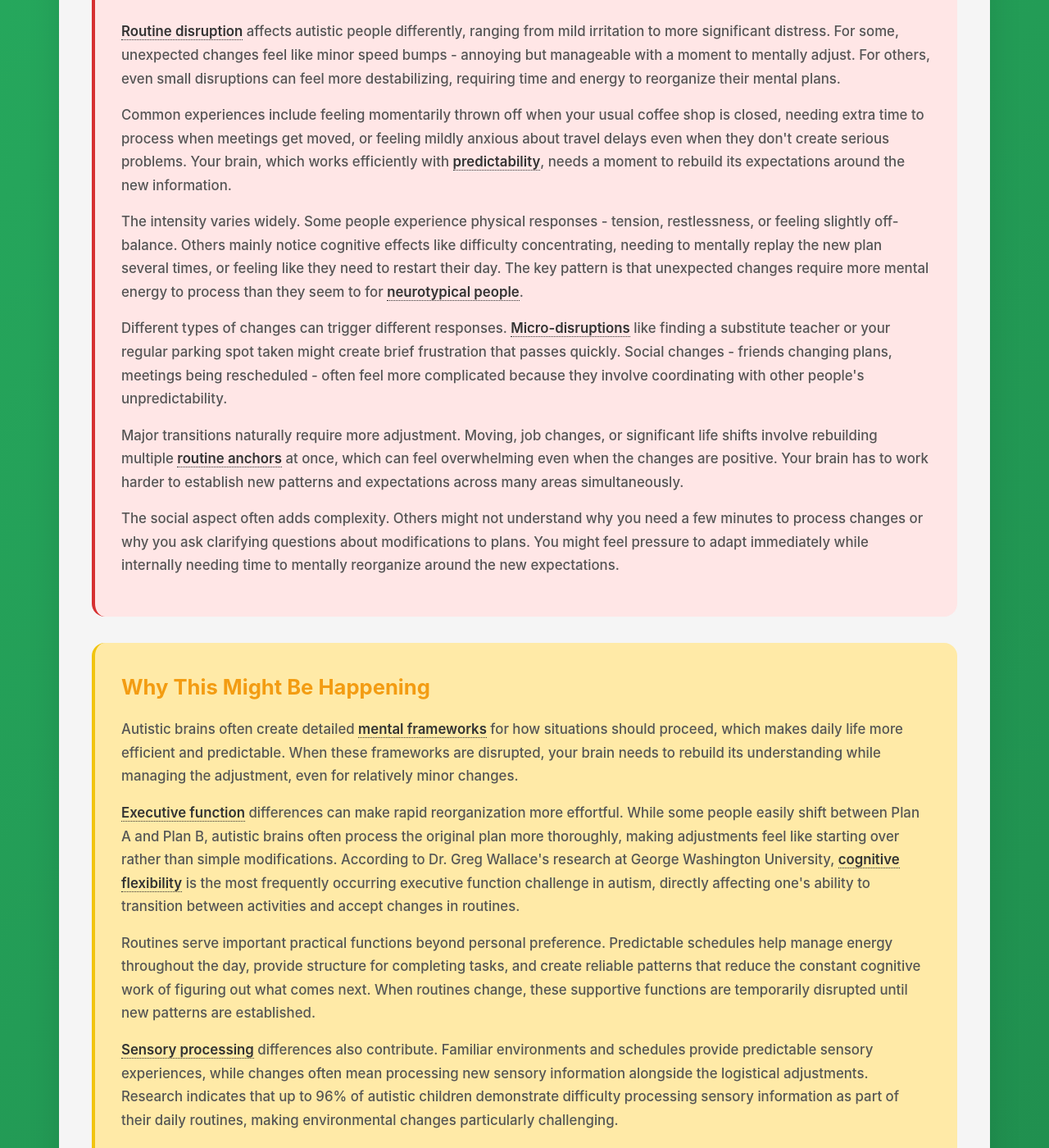
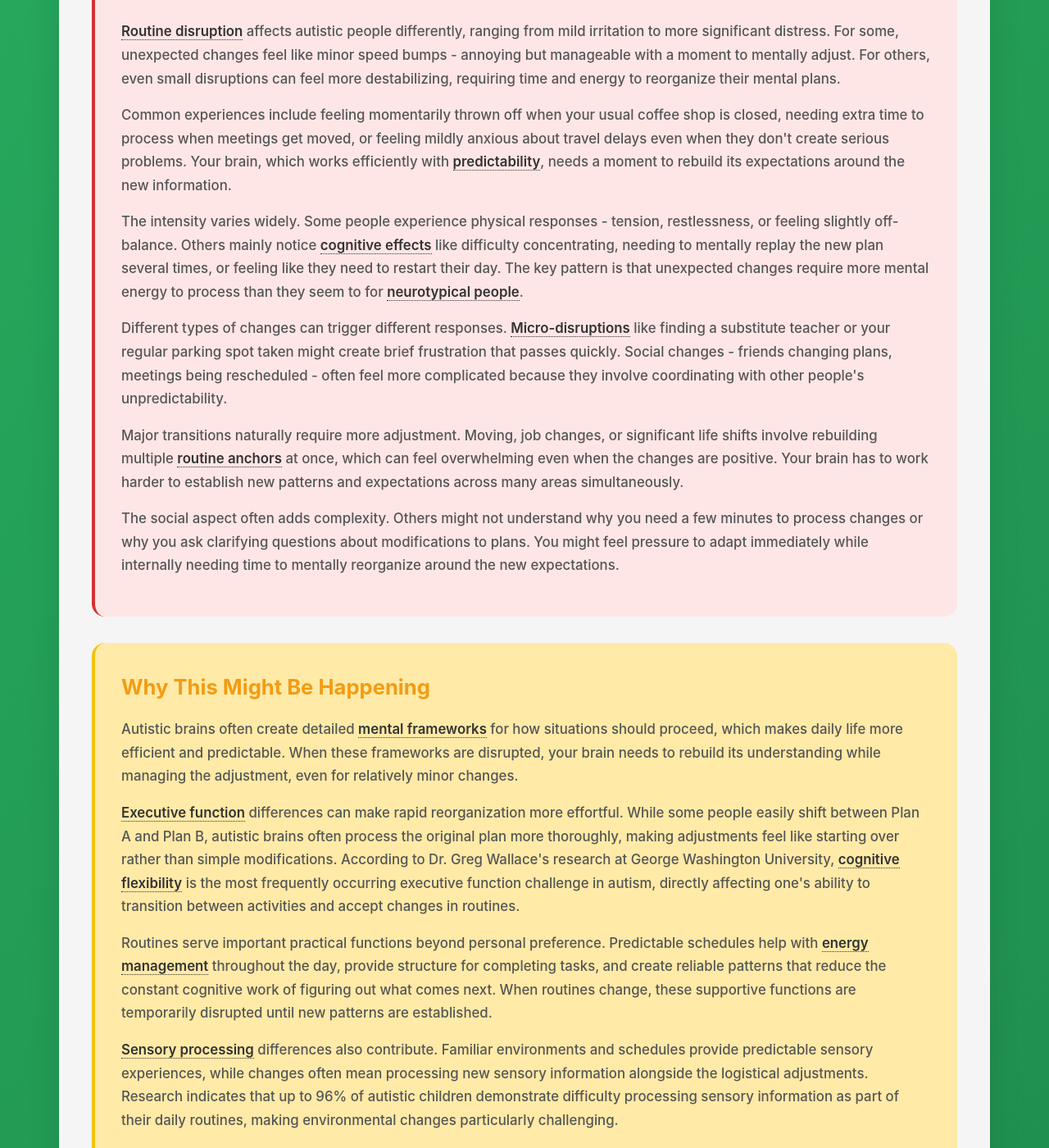
Before and after one commit to neurodivergent-survival-guide/neurodivergent-survival-guide, a Jekyll site: the page built from struggles/change-and-routine-disruption.html, in a window 1280 px wide and 1400 px high, scrolled down 796 px. Shown: the whole window at 82% size. Built offline with Jekyll 4.4.1, drawn with Linux system fonts in a browser that asks for light colours; some of the changed text lies outside the part shown.

Commit message:
Update change-and-routine-disruption.html

```diff
--- a/struggles/change-and-routine-disruption.html
+++ b/struggles/change-and-routine-disruption.html
@@ -27,35 +27,35 @@
         <h2 id="what-this-feels-like">What This Feels Like</h2>
         <p><a class="jargon">Routine disruption<span class="tooltip">When established patterns and schedules are unexpectedly altered or broken</span></a> affects autistic people differently, ranging from mild irritation to more significant distress. For some, unexpected changes feel like minor speed bumps - annoying but manageable with a moment to mentally adjust. For others, even small disruptions can feel more destabilizing, requiring time and energy to reorganize their mental plans.</p>
 
-        <p>Common experiences include feeling momentarily thrown off when your usual coffee shop is closed, needing extra time to process when meetings get moved, or feeling mildly anxious about travel delays even when they don't create serious problems. Your brain, which works efficiently with <a class="jargon">predictability<span class="tooltip">Knowing what to expect in terms of schedule, environment, and social situations</span></a>, needs a moment to rebuild its expectations around the new information.</p>
+        <p>Common experiences include feeling momentarily thrown off when your usual coffee shop is closed, needing extra time to process when meetings get moved, or feeling mildly anxious about travel delays even when they don't create serious problems. Your brain, which works efficiently with <a class="jargon">predictability<span class="tooltip">The quality of being able to be known or declared in advance</span></a>, needs a moment to rebuild its expectations around the new information.</p>
 
-        <p>The intensity varies widely. Some people experience physical responses - tension, restlessness, or feeling slightly off-balance. Others mainly notice cognitive effects like difficulty concentrating, needing to mentally replay the new plan several times, or feeling like they need to restart their day. The key pattern is that unexpected changes require more mental energy to process than they seem to for <a class="jargon">neurotypical people<span class="tooltip">People whose brains develop and function in ways considered typical by society</span></a>.</p>
+        <p>The intensity varies widely. Some people experience physical responses - tension, restlessness, or feeling slightly off-balance. Others mainly notice <a class="jargon">cognitive effects<span class="tooltip">Changes in mental processes including thinking, memory, attention, and problem-solving</span></a> like difficulty concentrating, needing to mentally replay the new plan several times, or feeling like they need to restart their day. The key pattern is that unexpected changes require more mental energy to process than they seem to for <a class="jargon">neurotypical people<span class="tooltip">People whose brain development and function align with what is considered standard or typical</span></a>.</p>
 
-        <p>Different types of changes can trigger different responses. <a class="jargon">Micro-disruptions<span class="tooltip">Small, seemingly minor changes like a store being closed or a usual route being blocked</span></a> like finding a substitute teacher or your regular parking spot taken might create brief frustration that passes quickly. Social changes - friends changing plans, meetings being rescheduled - often feel more complicated because they involve coordinating with other people's unpredictability.</p>
+        <p>Different types of changes can trigger different responses. <a class="jargon">Micro-disruptions<span class="tooltip">Small, seemingly minor changes to expected patterns or routines</span></a> like finding a substitute teacher or your regular parking spot taken might create brief frustration that passes quickly. Social changes - friends changing plans, meetings being rescheduled - often feel more complicated because they involve coordinating with other people's unpredictability.</p>
 
-        <p>Major transitions naturally require more adjustment. Moving, job changes, or significant life shifts involve rebuilding multiple <a class="jargon">routine anchors<span class="tooltip">Predictable elements of your daily life that provide stability and help you feel grounded</span></a> at once, which can feel overwhelming even when the changes are positive. Your brain has to work harder to establish new patterns and expectations across many areas simultaneously.</p>
+        <p>Major transitions naturally require more adjustment. Moving, job changes, or significant life shifts involve rebuilding multiple <a class="jargon">routine anchors<span class="tooltip">Predictable elements of daily life that provide stability and structure</span></a> at once, which can feel overwhelming even when the changes are positive. Your brain has to work harder to establish new patterns and expectations across many areas simultaneously.</p>
 
         <p>The social aspect often adds complexity. Others might not understand why you need a few minutes to process changes or why you ask clarifying questions about modifications to plans. You might feel pressure to adapt immediately while internally needing time to mentally reorganize around the new expectations.</p>
     </div>
 
     <div class="why-section">
         <h2 id="why-this-happens">Why This Might Be Happening</h2>
-        <p>Autistic brains often create detailed <a class="jargon">mental frameworks<span class="tooltip">Cognitive structures that organize expectations about how situations should unfold</span></a> for how situations should proceed, which makes daily life more efficient and predictable. When these frameworks are disrupted, your brain needs to rebuild its understanding while managing the adjustment, even for relatively minor changes.</p>
+        <p>Autistic brains often create detailed <a class="jargon">mental frameworks<span class="tooltip">Cognitive structures that organize information and expectations</span></a> for how situations should proceed, which makes daily life more efficient and predictable. When these frameworks are disrupted, your brain needs to rebuild its understanding while managing the adjustment, even for relatively minor changes.</p>
 
-        <p><a class="jargon">Executive function<span class="tooltip">Mental skills including working memory, flexible thinking, and self-control</span></a> differences can make rapid reorganization more effortful. While some people easily shift between Plan A and Plan B, autistic brains often process the original plan more thoroughly, making adjustments feel like starting over rather than simple modifications. According to Dr. Greg Wallace's research at George Washington University, <a class="jargon">cognitive flexibility<span class="tooltip">The ability to switch between different concepts or adapt behavior when circumstances change</span></a> is the most frequently occurring executive function challenge in autism, directly affecting one's ability to transition between activities and accept changes in routines.</p>
+        <p><a class="jargon">Executive function<span class="tooltip">A set of mental skills including working memory, flexible thinking, and self-control</span></a> differences can make rapid reorganization more effortful. While some people easily shift between Plan A and Plan B, autistic brains often process the original plan more thoroughly, making adjustments feel like starting over rather than simple modifications. According to Dr. Greg Wallace's research at George Washington University, <a class="jargon">cognitive flexibility<span class="tooltip">The ability to switch between different concepts or adapt thinking to new situations</span></a> is the most frequently occurring executive function challenge in autism, directly affecting one's ability to transition between activities and accept changes in routines.</p>
 
-        <p>Routines serve important practical functions beyond personal preference. Predictable schedules help manage energy throughout the day, provide structure for completing tasks, and create reliable patterns that reduce the constant cognitive work of figuring out what comes next. When routines change, these supportive functions are temporarily disrupted until new patterns are established.</p>
+        <p>Routines serve important practical functions beyond personal preference. Predictable schedules help with <a class="jargon">energy management<span class="tooltip">The allocation and conservation of mental and physical resources throughout daily activities</span></a> throughout the day, provide structure for completing tasks, and create reliable patterns that reduce the constant cognitive work of figuring out what comes next. When routines change, these supportive functions are temporarily disrupted until new patterns are established.</p>
 
-        <p><a class="jargon">Sensory processing<span class="tooltip">How your nervous system receives and responds to sensory information from your environment</span></a> differences also contribute. Familiar environments and schedules provide predictable sensory experiences, while changes often mean processing new sensory information alongside the logistical adjustments. Research indicates that up to 96% of autistic children demonstrate difficulty processing sensory information as part of their daily routines, making environmental changes particularly challenging.</p>
+        <p><a class="jargon">Sensory processing<span class="tooltip">How the nervous system receives and responds to sensory information</span></a> differences also contribute. Familiar environments and schedules provide predictable sensory experiences, while changes often mean processing new sensory information alongside the logistical adjustments. Research indicates that up to 96% of autistic children demonstrate difficulty processing sensory information as part of their daily routines, making environmental changes particularly challenging.</p>
 
         <p>The need for processing time reflects differences in how autistic brains handle new information rather than inflexibility or difficulty with change itself. Your brain may simply need more time to integrate new information with existing plans and expectations, combining both the logistical adjustments and sensory changes that come with disrupted routines.</p>
 
         <div class="learn-more" onclick="toggleLearnMore(this)">
             <h3>Learn More: Routine as Cognitive Support ↓</h3>
             <div class="learn-more-content">
-                <p><a class="jargon">Routine<span class="tooltip">Regular, predictable patterns of activities and schedules</span></a> serves as cognitive scaffolding that allows your brain to allocate mental resources efficiently. When your environment is predictable, more processing power is available for detailed analysis, creative thinking, and skill development rather than constantly assessing and adapting to new information.</p>
+                <p><a class="jargon">Routine<span class="tooltip">A regular, unvarying sequence of actions or pattern of behavior</span></a> serves as cognitive scaffolding that allows your brain to allocate mental resources efficiently. When your environment is predictable, more processing power is available for detailed analysis, creative thinking, and skill development rather than constantly assessing and adapting to new information.</p>
 
-                <p>Understanding routine needs as cognitive accessibility rather than rigidity helps frame appropriate accommodations. Many successful autistic adults maintain structured routines throughout their lives while developing strategies for handling necessary changes when they occur. Recent neuroscience research on brain circuit development shows that disruptions to routine can particularly impact the <a class="jargon">superior colliculus<span class="tooltip">A brain structure involved in attention and orienting responses</span></a> and <a class="jargon">ventral tegmental area<span class="tooltip">A brain region important for motivation and reward processing</span></a> communication pathways, which are essential for flexible attention shifting.</p>
+                <p>Understanding routine needs as cognitive accessibility rather than rigidity helps frame appropriate accommodations. Many successful autistic adults maintain structured routines throughout their lives while developing strategies for handling necessary changes when they occur. Recent neuroscience research on brain circuit development shows that disruptions to routine can particularly impact the <a class="jargon">superior colliculus<span class="tooltip">A brain structure involved in visual processing and eye movement control</span></a> and <a class="jargon">ventral tegmental area<span class="tooltip">A brain region containing dopamine neurons involved in reward and motivation</span></a> communication pathways, which are essential for flexible attention shifting.</p>
             </div>
         </div>
     </div>
@@ -97,7 +97,7 @@
             <li><strong>Practice with low-stakes changes:</strong> Occasionally introduce small variations to your routine in situations where it doesn't matter much - taking a different route, trying a new restaurant, or rearranging your workspace slightly.</li>
         </ul>
 
-        <p>The goal isn't to become comfortable with constant unpredictability, but to develop systems that support you when changes are necessary. This might include creating consistent elements within changing environments, building relationships with people who respect your routine needs, or developing workplace accommodations for advance notice.</p>
+        <p>The goal isn't to become comfortable with constant unpredictability, but to develop systems that support you when changes are necessary. This might include creating consistent elements within changing environments, building relationships with people who respect your routine needs, or developing <a class="jargon">workplace accommodations<span class="tooltip">Modifications to job duties, environment, or schedule to enable equal employment opportunity</span></a> for advance notice.</p>
 
         <p>Many autistic adults successfully balance routine needs with life demands by choosing contexts that align with their processing style and advocating for reasonable accommodations when needed.</p>
     </div>
@@ -113,9 +113,9 @@
             <li><strong>If you haven't been evaluated for autism:</strong> Persistent challenges with routine changes alongside other autistic traits might warrant assessment to better understand your support needs.</li>
         </ul>
 
-        <p><a class="jargon">Occupational therapy<span class="tooltip">Professional support for developing daily living strategies and environmental modifications</span></a> specifically addresses routine-related challenges through evidence-based interventions. Occupational therapists can help develop <a class="jargon">visual schedules<span class="tooltip">Picture-based or written representations of daily activities in sequence</span></a>, create <a class="jargon">sensory diets<span class="tooltip">Planned sensory activities throughout the day to help with regulation</span></a> to support transitions, and teach <a class="jargon">self-regulation strategies<span class="tooltip">Techniques for managing emotional and behavioral responses to stress</span></a>. These professionals understand that routine needs represent legitimate accessibility requirements rather than behavioral problems to eliminate.</p>
+        <p><a class="jargon">Occupational therapy<span class="tooltip">Treatment focused on developing, recovering, or maintaining daily living and work skills</span></a> specifically addresses routine-related challenges through evidence-based interventions. Occupational therapists can help develop <a class="jargon">visual schedules<span class="tooltip">Picture-based or written representations of daily activities in sequence</span></a>, create <a class="jargon">sensory diets<span class="tooltip">Planned sensory activities throughout the day</span></a> to support transitions, and teach <a class="jargon">self-regulation strategies<span class="tooltip">Techniques for managing emotional and behavioral responses</span></a>. These professionals understand that routine needs represent legitimate accessibility requirements rather than behavioral problems to eliminate.</p>
 
-        <p><strong>Types of support that help:</strong> Occupational therapy for routine planning and environmental modifications, autism-informed counseling for change anxiety, workplace consultation for schedule accommodations, and <a class="jargon">TEACCH methodology<span class="tooltip">Treatment and Education of Autistic and Communication Handicapped Children approach that emphasizes structure and visual supports</span></a> for creating structured, predictable environments.</p>
+        <p><strong>Types of support that help:</strong> Occupational therapy for routine planning and environmental modifications, autism-informed counseling for change anxiety, workplace consultation for schedule accommodations, and <a class="jargon">TEACCH methodology<span class="tooltip">A structured teaching approach using visual supports and environmental organization</span></a> for creating structured, predictable environments.</p>
     </div>
 
     <div class="validation-section">
```
